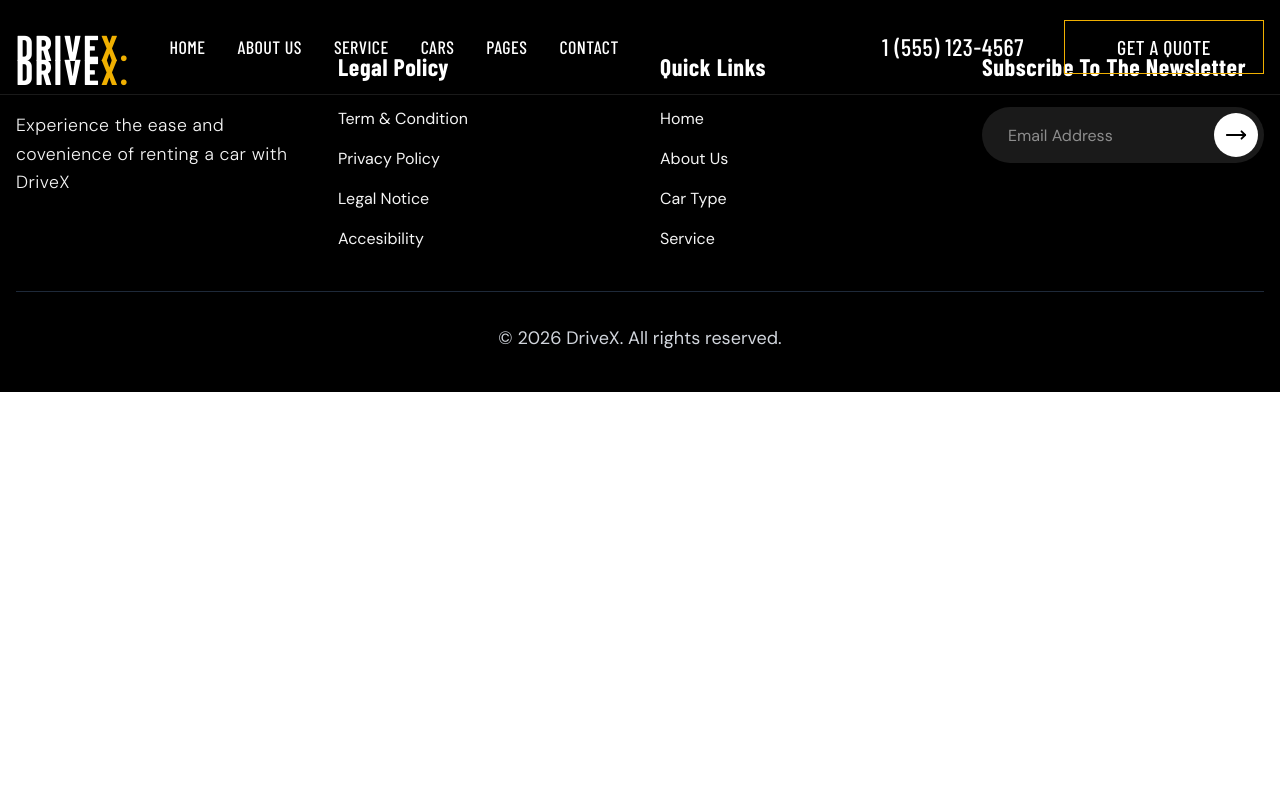
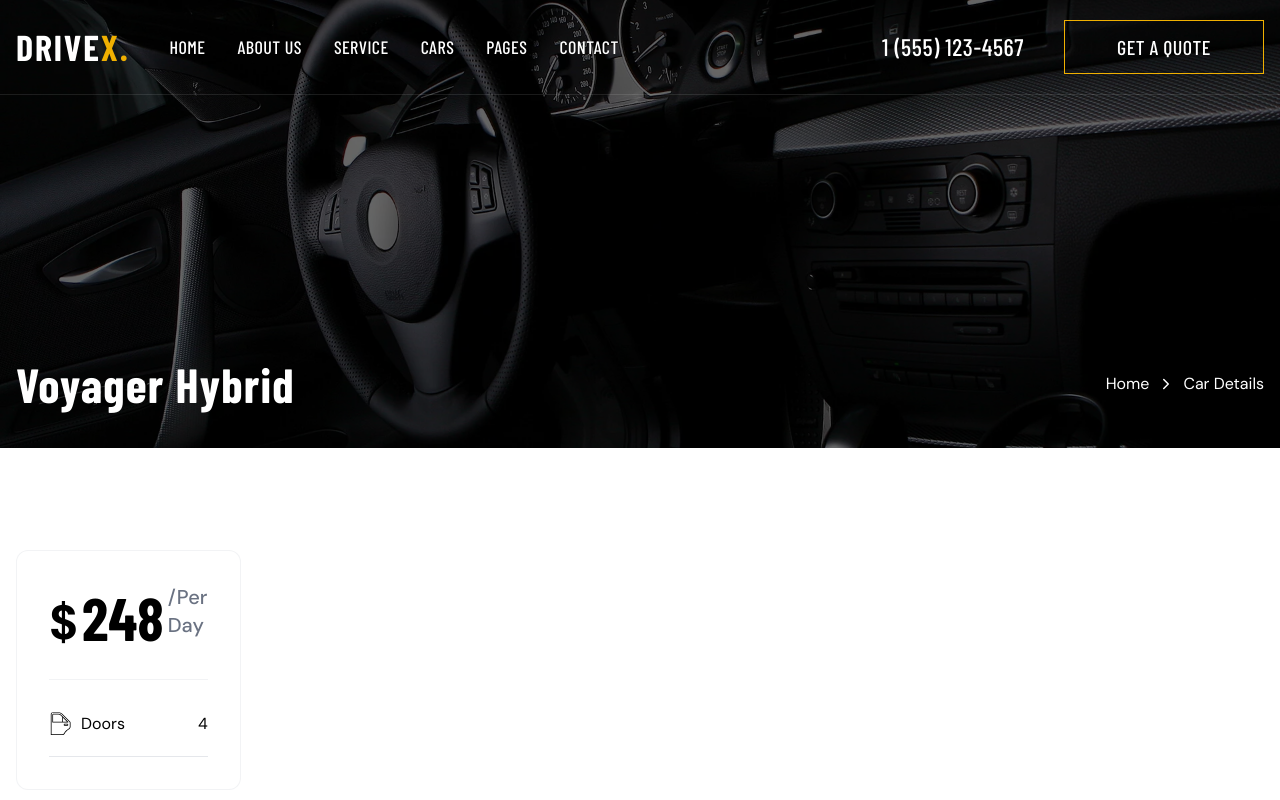
Before and after one commit to Jisap/react-vite-drivex, a React (Vite) app: page /cars/1 in a window 1280 px wide. Shown: the top 800 px of the page. Built offline with nearby package versions, Linux system fonts and the light colour scheme; a web font is replaced by a local one.

Commit message:
feat: implement cars catalog and details pages with associated routing

```diff
--- a/src/features/home/pages/CarDetails.jsx
+++ b/src/features/home/pages/CarDetails.jsx
@@ -0,0 +1,88 @@
+import doorIcon from "../../../assets/images/cars/icon-door.svg"
+import passengersIcon from "../../../assets/images/cars/icon-passengers.svg"
+import transmissionIcon from "../../../assets/images/cars/icon-transmission.svg"
+import bagsIcon from "../../../assets/images/cars/icon-bags.svg"
+import airconditionIcon from "../../../assets/images/cars/icon-aircondition.svg"
+import ageIcon from "../../../assets/images/cars/icon-age.svg"
+import slide1 from "../../../assets/images/cars/fleets-slider-img-1.jpg"
+import slide2 from "../../../assets/images/cars/fleets-slider-img-2.jpg"
+import slide3 from "../../../assets/images/cars/fleets-slider-img-3.jpg"
+import slide4 from "../../../assets/images/cars/fleets-slider-img-4.jpg"
+import icon1 from "../../../assets/images/cars/speed.png"
+import icon2 from "../../../assets/images/cars/lock.png"
+
+import { Splide, SplideSlide } from "@splidejs/react-splide"
+import "@splidejs/react-splide/css"
+
+import { ArrowLeft, ArrowRight, Check, X } from "lucide-react"
+
+import { useState } from "react"
+import FAQItem from "../../../shared/ui/FAQItem"
+import { useParams } from "react-router-dom"
+import PageBanner from "../../../shared/ui/PageBanner"
+import { cars } from "../../../shared/data/cars"
+import Button from "../../../shared/components/Button"
+
+const CarDetails = () => {
+
+  const slides = [slide1, slide2, slide3, slide4];
+  const [activeIndex, setActiveIndex] = useState(null);
+  const [showModal, setShowModal] = useState(false);
+
+  const handeToggle = (index) => {
+    setActiveIndex(activeIndex === index ? null : index);
+  }
+
+  const { id } = useParams();
+  const car = cars.find((car) => car.id === parseInt(id));
+  if (!car) {
+    return (
+      <>
+        <PageBanner title="Car not found" currentPage="Error" />
+        <div className="section section-container text-center py-20">
+          <h2 className="text-3xl font-bold">Car not found</h2>
+        </div>
+      </>
+    );
+  }
+
+  return (
+    <>
+      <PageBanner
+        title={car.name}
+        currentPage="Car Details"
+      />
+
+      <div className="container mx-auto px-4 py-[8%] section-container gap-10 lg:gap-14 items-start!">
+
+        <div className="w-full lg:w-[60%] space-y-8">
+          <div className="w-full lg:w-[30%] bg-white border border-gray-200/50 p-5 lg:p-8 rounded-xl lg:sticky h-full lg:top-0 lg:right-0 space-y-8">
+            <div className="price flex items-end gap-1 border-b border-gray-200/50 pb-8">
+              <span className="text-5xl font-bold">$</span>
+              <span className="text-6xl font-bold font-barlow">{car.price}</span>
+              <span className="text-xl font-medium text-gray-500 mb-2">{car.rent}</span>
+            </div>
+
+            <ul className="space-y-5 border-b border-gray-200 pb-5">
+              <li className="centered-row justify-between" data-aos="fade-center" data-aos-delay="400">
+                <div className="centered-row gap-2 text-[16px]">
+                  <img
+                    src={doorIcon}
+                    alt="door"
+                    className="w-6 h-6 brightness-0"
+                  />
+
+                  <span>Doors</span>
+                </div>
+
+                <span>{car.doors}</span>
+              </li>
+            </ul>
+          </div>
+        </div>
+      </div>
+    </>
+  )
+}
+
+export default CarDetails
--- a/src/features/home/pages/Cars.jsx
+++ b/src/features/home/pages/Cars.jsx
@@ -41,6 +41,12 @@ const Cars = () => {
           <CarList
             cars={currentCars}
           />
+
+          <Pagination
+            totalPages={totalPages}
+            currentPage={currentPage}
+            setCurrentPage={setCurrentPage}
+          />
         </div>
       </div>
     </>
--- a/src/routes/MainRoutes.jsx
+++ b/src/routes/MainRoutes.jsx
@@ -13,6 +13,8 @@ import ImageGallery from '../features/home/pages/ImageGallery';
 import Testimonials from '../features/home/pages/Testimonials';
 import Faqs from '../features/home/pages/Faqs';
 import Cars from '../features/home/pages/Cars';
+import CarDetails from '../features/home/pages/CarDetails';
+
 
 
 
@@ -46,6 +48,7 @@ const MainRoutes = () => {
       <Route path="/testimonials" element={<Testimonials />} />
       <Route path="/faqs" element={<Faqs />} />
       <Route path="/cars" element={<Cars />} />
+      <Route path="/cars/:id" element={<CarDetails />} />
     </Routes>
   )
 }
```
